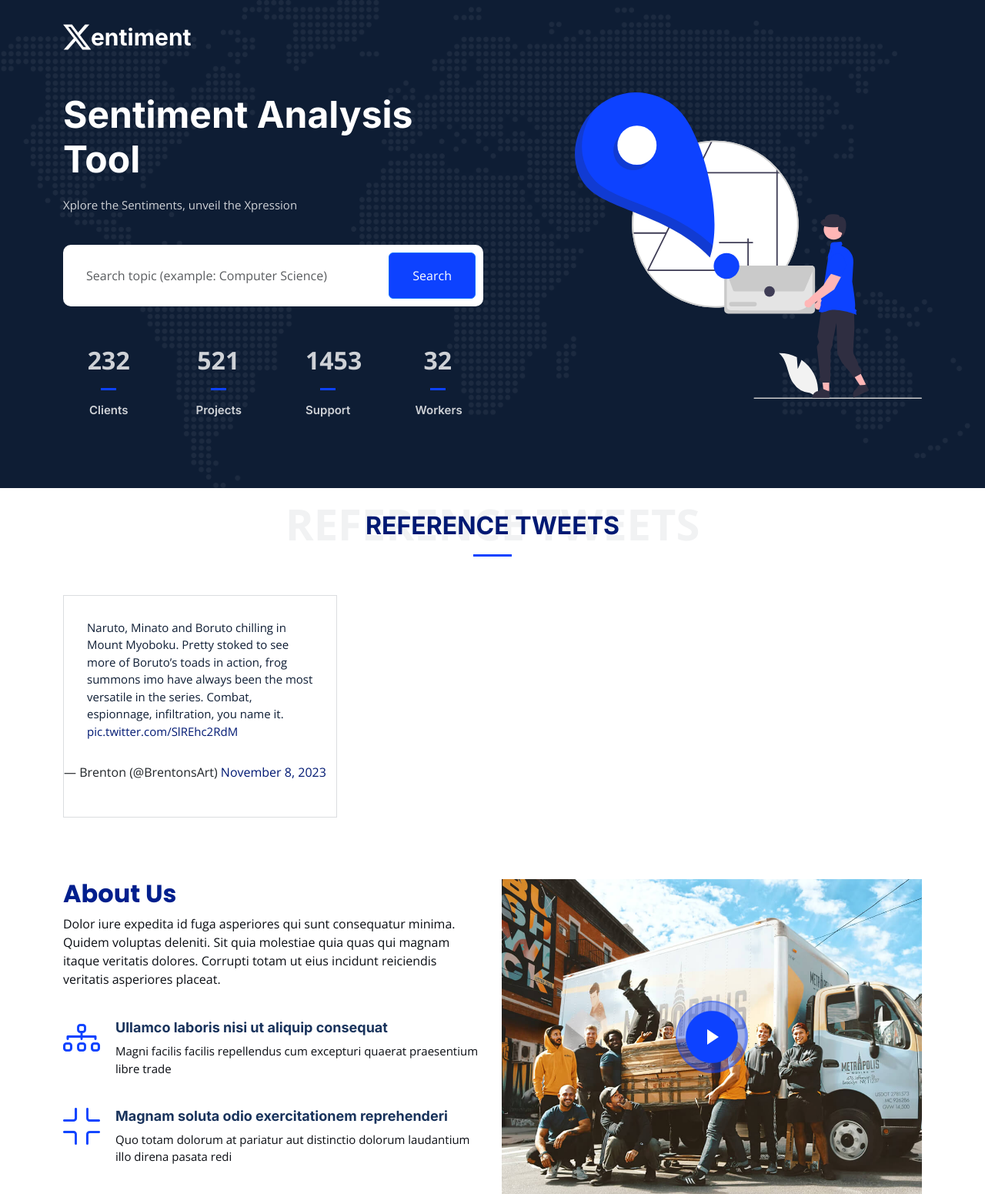
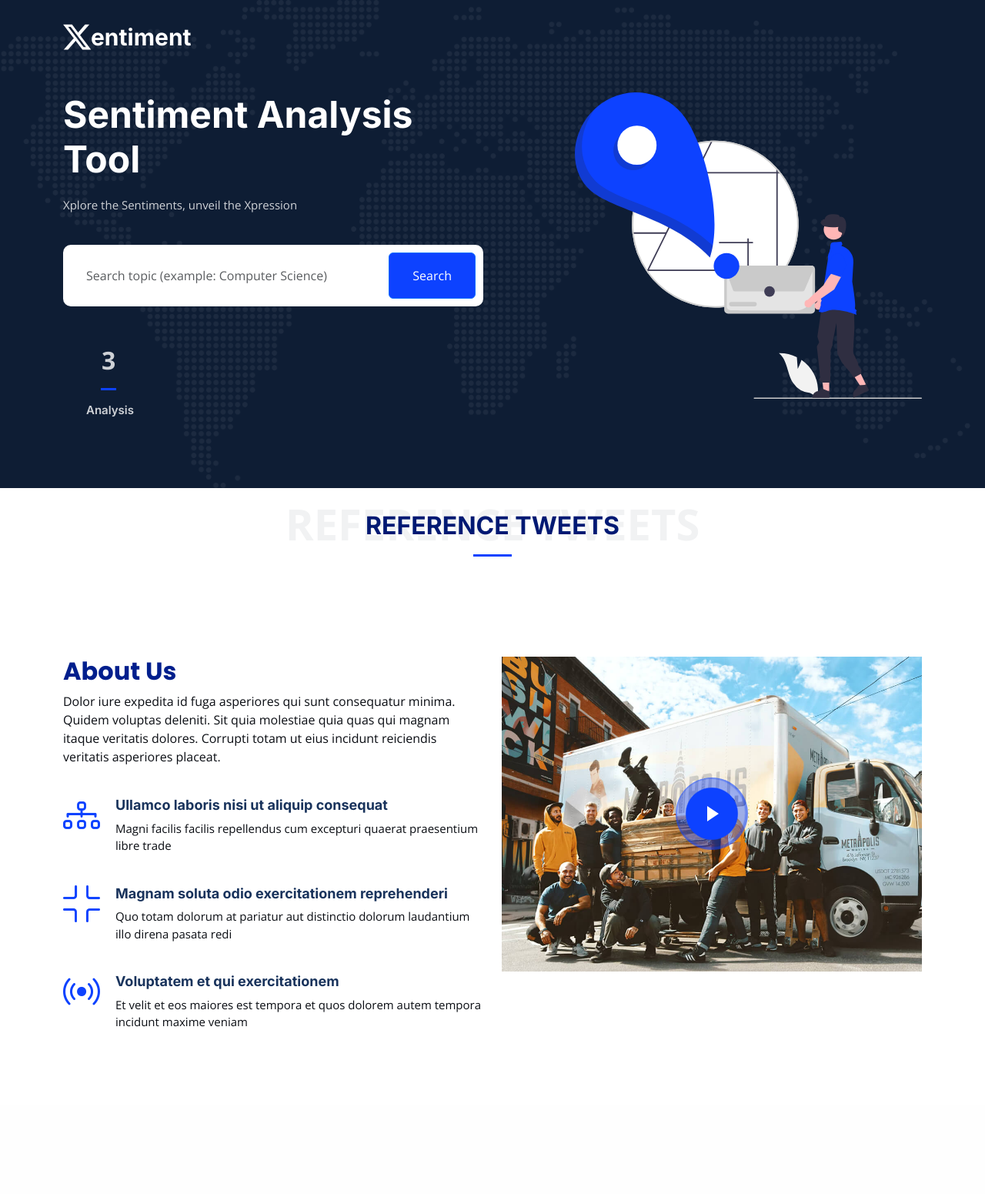
Before and after one commit to NamikazeAsh/Xentiment, a Django app: page / in a window 1280 px wide. Shown: the top 1551 px of the page at 77% size. After the commit the page ends 1334 px from the top, so only its background shows below. Run offline with Django 4.2, Linux system fonts and the light colour scheme; some libraries are stand-ins or nearby versions.

Commit message:
analysis counter

```diff
--- a/XentimentApp/templates/home.html
+++ b/XentimentApp/templates/home.html
@@ -54,31 +54,10 @@
 
             <div class="col-lg-3 col-6">
               <div class="stats-item text-center w-100 h-100">
-                <span data-purecounter-start="0" data-purecounter-end="232" data-purecounter-duration="1" class="purecounter"></span>
-                <p>Clients</p>
+                <span data-purecounter-start="0" data-purecounter-end="{{nAnalData.analysis}}" data-purecounter-duration="1" class="purecounter"></span>
+                <p>Analysis</p>
               </div>
-            </div><!-- End Stats Item -->
-
-            <div class="col-lg-3 col-6">
-              <div class="stats-item text-center w-100 h-100">
-                <span data-purecounter-start="0" data-purecounter-end="521" data-purecounter-duration="1" class="purecounter"></span>
-                <p>Projects</p>
-              </div>
-            </div><!-- End Stats Item -->
-
-            <div class="col-lg-3 col-6">
-              <div class="stats-item text-center w-100 h-100">
-                <span data-purecounter-start="0" data-purecounter-end="1453" data-purecounter-duration="1" class="purecounter"></span>
-                <p>Support</p>
-              </div>
-            </div><!-- End Stats Item -->
-
-            <div class="col-lg-3 col-6">
-              <div class="stats-item text-center w-100 h-100">
-                <span data-purecounter-start="0" data-purecounter-end="32" data-purecounter-duration="1" class="purecounter"></span>
-                <p>Workers</p>
-              </div>
-            </div><!-- End Stats Item -->
+            </div>
 
           </div>
         </div>
@@ -103,17 +82,21 @@
 
         </div>
 
+        {% if linkDict %}
         <div class="row gy-4">
-
+          {% for link in linkDict %}
           <div class="col-lg-4 col-md-6" data-aos="fade-up" data-aos-delay="100">
             <div class="card">
               <p>
-                <blockquote class="twitter-tweet"><p lang="en" dir="ltr">Naruto, Minato and Boruto chilling in Mount Myoboku. Pretty stoked to see more of Boruto’s toads in action, frog summons imo have always been the most versatile in the series. Combat, espionnage, infiltration, you name it. <a href="https://t.co/SlREhc2RdM">pic.twitter.com/SlREhc2RdM</a></p>&mdash; Brenton (@BrentonsArt) <a href="https://twitter.com/BrentonsArt/status/1722274736447832414?ref_src=twsrc%5Etfw">November 8, 2023</a></blockquote> <script async src="https://platform.twitter.com/widgets.js" charset="utf-8"></script>
+                <blockquote class="twitter-tweet"><a href="{{link}}">November 8, 2023</a></blockquote><script async src="https://platform.twitter.com/widgets.js" charset="utf-8"></script>
               </p>
             </div>
           </div>
+          {% endfor %}
+        </div>
+        {% endif %}
 
-        </div>
+
 
       </div>
     </section><!-- End Services Section -->
--- a/XentimentApp/tweetSentAnal.py
+++ b/XentimentApp/tweetSentAnal.py
@@ -26,7 +26,7 @@ def TweetLinkScraper(input_file_path):
 
     print(linkDict)
 
-    return
+    return linkDict
 
 # # ----------------------------- Temp Code Runner ----------------------------- #
 # input_file_path = 'D:/CS/Python/Xentiment/#.csv'
--- a/XentimentApp/views.py
+++ b/XentimentApp/views.py
@@ -1,8 +1,10 @@
+import json
 from django.shortcuts import render
 from django.conf import settings
 
 from XentimentApp.handler import *
 from XentimentApp.tweetSentAnal import *
+
 
 def XentimentHome(request):
     if request.method == 'GET':
@@ -14,17 +16,35 @@ def XentimentHome(request):
             queryCSV = TwitterScraper(query,settings.MEDIA_ROOT)
             queryCSV = queryCSV + ".csv"
             CSVSentiAnal(queryCSV,queryCSV)
-            TweetLinkScraper(queryCSV)
+            linkDict = TweetLinkScraper(queryCSV)
             print("Analyzed in views")
+
+            with open("nAnal.json", 'r+') as file:
+                data = json.load(file)
+                data['analysis'] += 1
+                file.seek(0)
+                json.dump(data, file, indent=4)
+
+            print(f"The 'analysis' value has been incremented to: {data['analysis']}")
+
+
+            context = {
+                'linkDict':linkDict,
+                'nAnalData':data,
+            }
+            return render(request,'home.html',context=context)
 
         else:
 
-            print("Query: ", query)
+            with open("nAnal.json", 'r+') as file:
+                data = json.load(file)
 
-        # ------------------------------- Final Output ------------------------------- #
-
-
-        return render(request,'home.html')
-
+            context = {
+                'nAnalData':data,
+            }
+            return render(request,'home.html',context=context)
     else:
-        return render(request,'home.html')
+        context = {
+                'nAnalData':data,
+            }
+        return render(request,'home.html',context=context)
--- /dev/null
+++ b/nAnal.json
@@ -0,0 +1,3 @@
+{
+    "analysis": 3
+}
```
